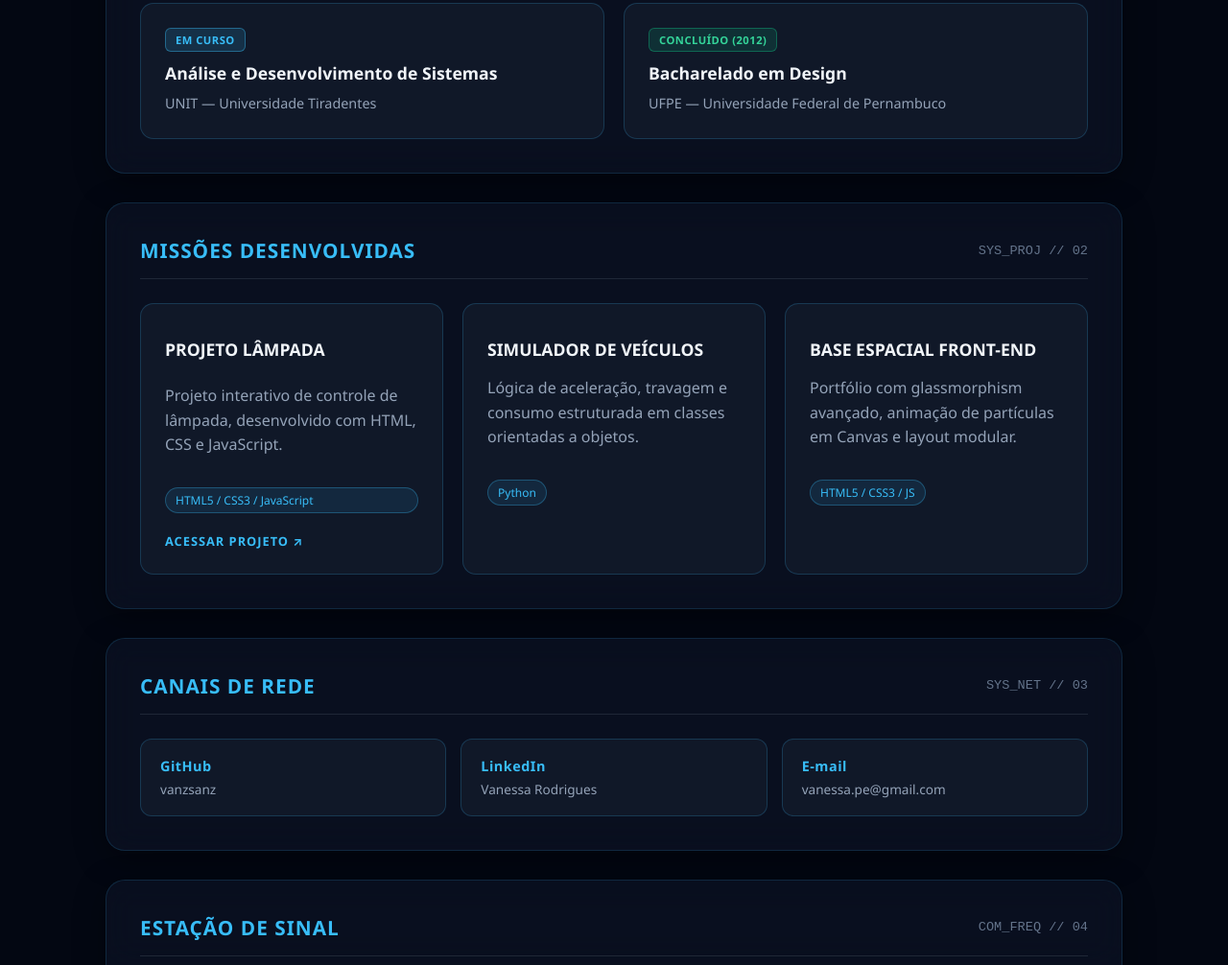
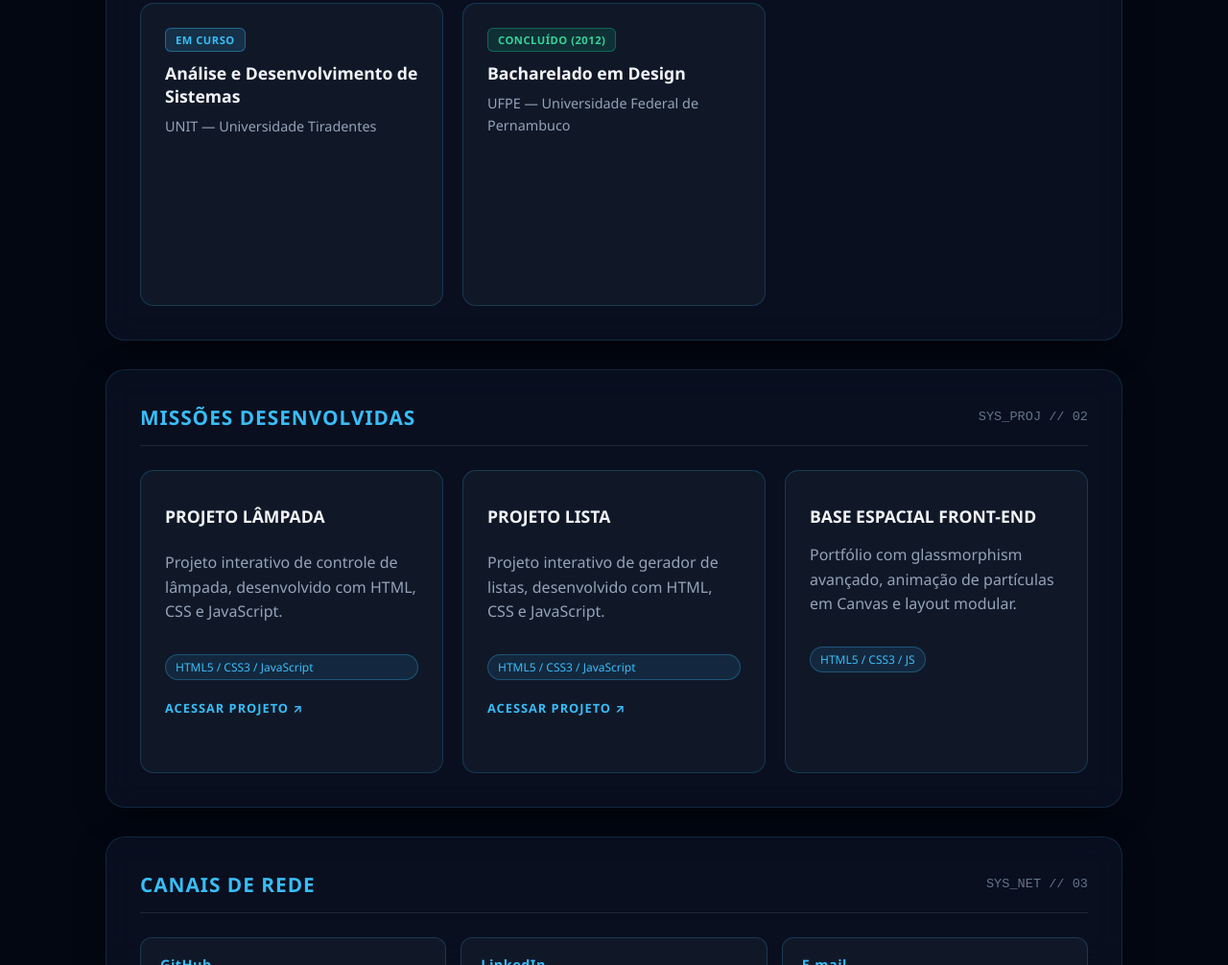
Before and after one commit to vanzsanz/portfolio, a plain HTML site: page index.html in a window 1280 px wide. Shown: the part 627-1633 px from the top of the page at 96% size. Drawn offline with Linux system fonts and the light colour scheme.

Commit message:
Segundo commit do projeto lista

```diff
--- a/index.html
+++ b/index.html
@@ -183,20 +183,14 @@
 
             <div class="grid-cards">
 
-
-                <!-- PROJETO LÂMPADA - CARD TOTALMENTE CLICÁVEL -->
-
+    <!-- PROJETO LÂMPADA -->
     <a
         href="https://github.com/vanzsanz/lampada"
         target="_blank"
         rel="noopener noreferrer"
         class="card-item card-link"
-                    aria-label="Acessar projeto Lâmpada no GitHub"
     >
-
-                    <h3>
-                        PROJETO LÂMPADA
-                    </h3>
+        <h3>PROJETO LÂMPADA</h3>
 
         <p>
             Projeto interativo de controle de lâmpada,
@@ -210,37 +204,35 @@
         <span class="link-indicador">
             ACESSAR PROJETO ↗
         </span>
-
     </a>
 
-
-                <!-- PROJETO SIMULADOR DE VEÍCULOS -->
-
-                <div class="card-item">
-
-                    <h3>
-                        SIMULADOR DE VEÍCULOS
-                    </h3>
+    <!-- PROJETO LISTA -->
+    <a
+        href="https://github.com/vanzsanz/lista"
+        target="_blank"
+        rel="noopener noreferrer"
+        class="card-item card-link"
+    >
+        <h3>PROJETO LISTA</h3>
 
         <p>
-                        Lógica de aceleração, travagem e consumo
-                        estruturada em classes orientadas a objetos.
+            Projeto interativo de gerador de listas,
+            desenvolvido com HTML, CSS e JavaScript.
         </p>
 
         <span class="tecnologia-tag">
-                        Python
+            HTML5 / CSS3 / JavaScript
         </span>
 
-                </div>
+        <span class="link-indicador">
+            ACESSAR PROJETO ↗
+        </span>
+    </a>
 
-
-                <!-- PROJETO PORTFÓLIO FRONT-END -->
-
+    <!-- PROJETO PORTFÓLIO -->
     <div class="card-item">
 
-                    <h3>
-                        BASE ESPACIAL FRONT-END
-                    </h3>
+        <h3>BASE ESPACIAL FRONT-END</h3>
 
         <p>
             Portfólio com glassmorphism avançado,
--- a/style.css
+++ b/style.css
@@ -181,8 +181,13 @@ body {
 
 .grid-cards {
     display: grid;
-    grid-template-columns: repeat(auto-fit, minmax(280px, 1fr));
+    grid-template-columns: repeat(3, minmax(0, 1fr));
     gap: 20px;
+    align-items: stretch;
+}
+
+.grid-cards .card-item {
+    aspect-ratio: 1 / 1;
 }
 
 .card-item {
```
Lines whose indentation alone changed are shown as unchanged.
